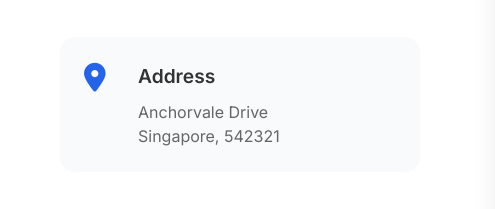
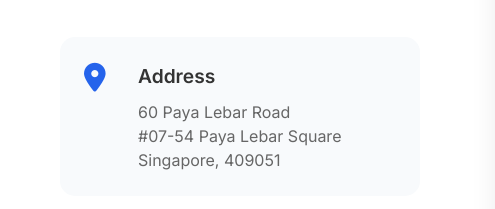
Before and after one commit to kognitiq/my-website, a plain HTML site: page index.html in a window 1280 px wide. Shown: the part 5558-5767 px from the top of the page, 0-495 px from the left. Drawn offline with nearby package versions, Linux system fonts and the light colour scheme.

Commit message:
updated address

```diff
--- a/index.html
+++ b/index.html
@@ -479,7 +479,7 @@
                         <i class="fas fa-map-marker-alt"></i>
                         <div>
                             <h4>Address</h4>
-                            <p>Anchorvale Drive<br>Singapore, 542321</p>
+                            <p>60 Paya Lebar Road<br>#07-54 Paya Lebar Square<br>Singapore, 409051</p>
                         </div>
                     </div>
                     <div class="contact-item">
```
